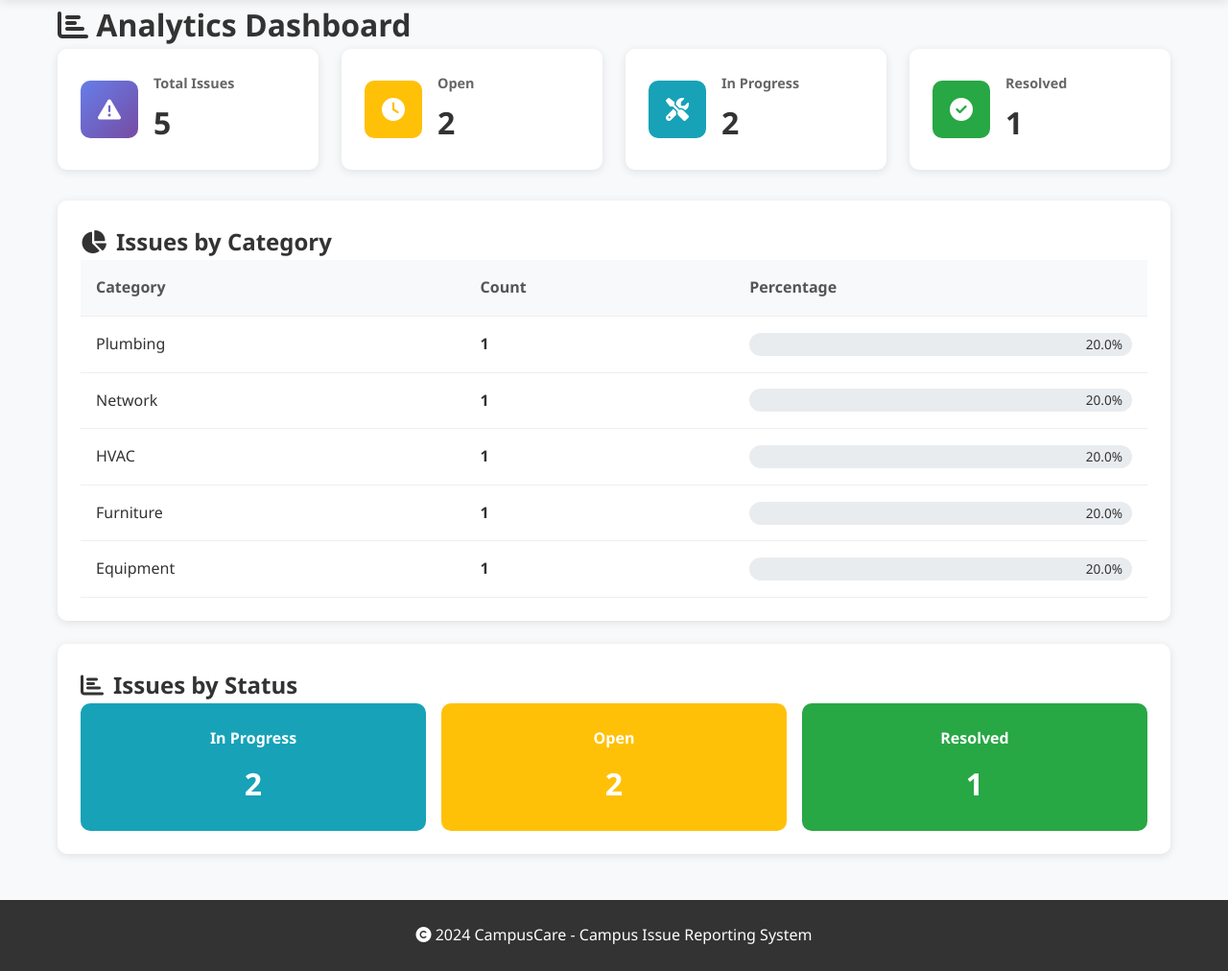
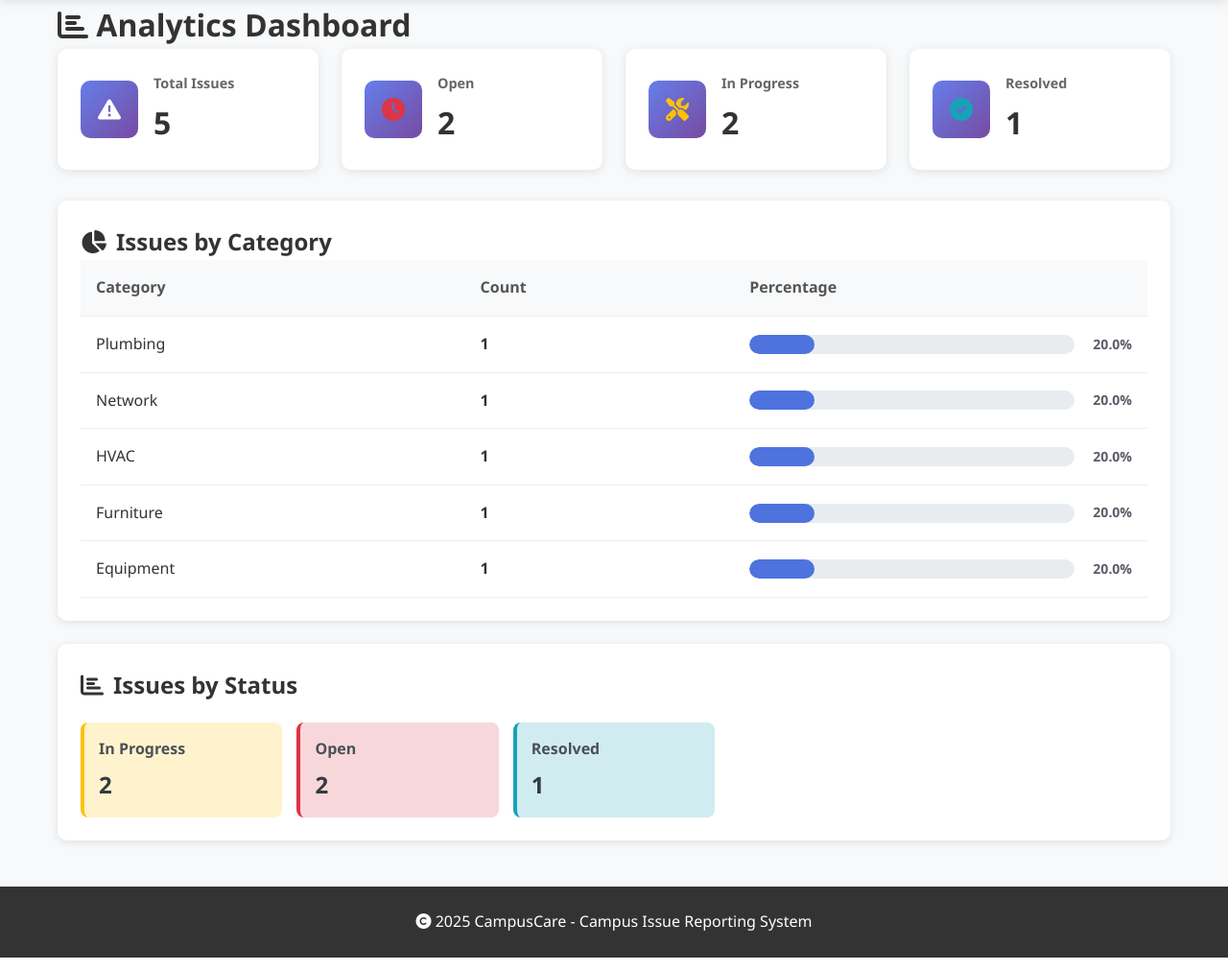
Before and after one commit to coderyn/CampusCare, a Flask app: page /dashboard in a window 1280 px wide. Shown: the part 74-1086 px from the top of the page at 96% size. Run offline with Flask 3, Linux system fonts and the light colour scheme.

Commit message:
fixed percentage bar in dashboard

```diff
--- a/website/static/style.css
+++ b/website/static/style.css
@@ -144,27 +144,75 @@ main {
     font-size: 1.1rem;
 }
 
-/* Badges */
-.status-badge, .priority-badge, .category-tag {
-    display: inline-block;
-    padding: 0.25rem 0.75rem;
+.status-badge {
+    padding: 4px 12px;
     border-radius: 20px;
-    font-size: 0.85rem;
+    font-size: 12px;
     font-weight: 600;
+    text-transform: uppercase;
+    letter-spacing: 0.5px;
 }
 
-.status-open { background: #ffc107; color: #333; }
-.status-in-progress { background: #17a2b8; color: white; }
-.status-resolved { background: #28a745; color: white; }
+.status-badge.status-open {
+    background-color: #f8d7da;
+    color: #721c24;
+    border: 1px solid #f5c6cb;
+}
 
-.priority-low { background: #6c757d; color: white; }
-.priority-medium { background: #ffc107; color: #333; }
-.priority-high { background: #fd7e14; color: white; }
-.priority-critical { background: #dc3545; color: white; }
+.status-badge.status-in-progress {
+    background-color: #e6a700;  /* Darker yellow for better contrast */
+    color: #fff;                /* White text for better readability */
+    border: 1px solid #d39e00;
+}
 
+.status-badge.status-resolved {
+    background-color: #d1ecf1;
+    color: #0c5460;
+    border: 1px solid #bee5eb;
+}
+
+.status-badge.status-closed {
+    background-color: #d4edda;
+    color: #155724;
+    border: 1px solid #c3e6cb;
+}
+
+/* Priority badge styles */
+.priority-badge {
+    padding: 4px 12px;
+    border-radius: 20px;
+    font-size: 12px;
+    font-weight: 600;
+    text-transform: uppercase;
+    letter-spacing: 0.5px;
+}
+
+.priority-badge.priority-high {
+    background-color: #f8d7da;
+    color: #721c24;
+    border: 1px solid #f5c6cb;
+}
+
+.priority-badge.priority-medium {
+    background-color: #fff3cd;
+    color: #856404;
+    border: 1px solid #ffeaa7;
+}
+
+.priority-badge.priority-low {
+    background-color: #d1ecf1;
+    color: #0c5460;
+    border: 1px solid #bee5eb;
+}
+
+/* Category tag styles */
 .category-tag {
-    background: #e9ecef;
+    padding: 4px 10px;
+    background-color: #e9ecef;
     color: #495057;
+    border-radius: 4px;
+    font-size: 12px;
+    font-weight: 500;
 }
 
 /* Forms */
@@ -465,59 +513,88 @@ main {
     background-color: #f5f5f5;
 }
 
-/* Progress bars */
+/* Progress Bar Styles */
 .progress-container {
-    position: relative;
+    display: flex;
+    align-items: center;
+    gap: 10px;
 }
 
 .progress-bar {
-    height: 24px;
-    background: #e9ecef;
-    border-radius: 12px;
+    flex-grow: 1;
+    height: 20px;
+    background-color: #e9ecef;
+    border-radius: 10px;
     overflow: hidden;
     position: relative;
 }
 
 .progress-fill {
     height: 100%;
-    background: linear-gradient(90deg, #4CAF50, #8BC34A);
+    background-color: #4e73df;
+    border-radius: 10px;
+    min-width: 0;
     transition: width 0.3s ease;
-    width: 0%; /* Will be set by JavaScript */
 }
 
 .progress-label {
-    position: absolute;
-    right: 10px;
-    top: 50%;
-    transform: translateY(-50%);
-    font-size: 0.85rem;
-    color: #333;
-    font-weight: 500;
-    z-index: 1;
+    min-width: 50px;
+    text-align: right;
+    font-size: 14px;
+    font-weight: 600;
+    color: #5a5c69;
 }
 
-/* Status grid */
+/* Status card colors */
+.status-open {
+    background-color: #f8d7da;
+    border-left: 4px solid #dc3545;
+}
+
+.status-in-progress {
+    background-color: #fff3cd;
+    border-left: 4px solid #ffc107;
+}
+
+.status-resolved {
+    background-color: #d1ecf1;
+    border-left: 4px solid #17a2b8;
+}
+
+.status-unknown {
+    background-color: #e2e3e5;
+    border-left: 4px solid #6c757d;
+}
+
+/* Status grid layout */
 .status-grid {
     display: grid;
-    grid-template-columns: repeat(auto-fit, minmax(150px, 1fr));
-    gap: 1rem;
+    grid-template-columns: repeat(auto-fill, minmax(200px, 1fr));
+    gap: 15px;
+    margin-top: 20px;
 }
 
 .status-card {
-    padding: 1.5rem;
-    border-radius: 10px;
-    color: white;
-    text-align: center;
+    padding: 15px;
+    border-radius: 8px;
+    transition: transform 0.2s;
 }
 
-.status-card h4 {
-    font-size: 1rem;
-    margin-bottom: 0.5rem;
+.status-card:hover {
+    transform: translateY(-2px);
+}
+
+.status-info h4 {
+    margin: 0 0 5px 0;
+    color: #495057;
+    font-size: 16px;
 }
 
 .status-count {
-    font-size: 2rem;
-    font-weight: bold;
+    margin: 0;
+    font-size: 24px;
+    font-weight: 700;
+    color: #343a40;
 }
 
 /* Empty state */
--- a/website/templates/base.html
+++ b/website/templates/base.html
@@ -53,7 +53,7 @@
     <!-- Footer -->
     <footer>
         <div class="container">
-            <p><i class="fas fa-copyright"></i> 2024 CampusCare - Campus Issue Reporting System</p>
+            <p><i class="fas fa-copyright"></i> 2025 CampusCare - Campus Issue Reporting System</p>
         </div>
     </footer>
 </body>
--- a/website/templates/dashboard.html
+++ b/website/templates/dashboard.html
@@ -20,8 +20,8 @@
     </div>
 
     <div class="stat-card">
-        <div class="stat-icon status-open">
-            <i class="fas fa-clock"></i>
+        <div class="stat-icon">
+            <i class="fas fa-clock open-icon"></i>
         </div>
         <div class="stat-info">
             <h3>Open</h3>
@@ -30,8 +30,8 @@
     </div>
 
     <div class="stat-card">
-        <div class="stat-icon status-in-progress">
-            <i class="fas fa-tools"></i>
+        <div class="stat-icon">
+            <i class="fas fa-tools in-progress-icon"></i>
         </div>
         <div class="stat-info">
             <h3>In Progress</h3>
@@ -40,8 +40,8 @@
     </div>
 
     <div class="stat-card">
-        <div class="stat-icon status-resolved">
-            <i class="fas fa-check-circle"></i>
+        <div class="stat-icon">
+            <i class="fas fa-check-circle resolved-icon"></i>
         </div>
         <div class="stat-info">
             <h3>Resolved</h3>
@@ -65,16 +65,16 @@
             </thead>
             <tbody>
                 {% for category, count in category_stats %}
+                {% set percentage = (count / total_issues * 100)|round(1) if total_issues > 0 else 0 %}
                 <tr>
                     <td>{{ category }}</td>
                     <td><strong>{{ count }}</strong></td>
                     <td>
-                        {% set percentage = (count / total_issues * 100)|round(1) if total_issues > 0 else 0 %}
                         <div class="progress-container">
                             <div class="progress-bar">
-                                <div class="progress-fill" data-width="{{ percentage }}"></div>
-                                <span class="progress-label">{{ percentage }}%</span>
+                                <div class="progress-fill" style="width: {{ percentage }}%;"></div>
                             </div>
+                            <span class="progress-label">{{ percentage }}%</span>
                         </div>
                     </td>
                 </tr>
@@ -105,4 +105,103 @@
     <p class="no-data">No status data available</p>
     {% endif %}
 </div>
+
+<style>
+/* Icon colors */
+.open-icon {
+    color: #dc3545; /* Red for Open */
+}
+
+.in-progress-icon {
+    color: #ffc107; /* Yellow for In Progress */
+}
+
+.resolved-icon {
+    color: #17a2b8; /* Teal for Resolved */
+}
+
+/* Progress Bar Styles */
+.progress-container {
+    display: flex;
+    align-items: center;
+    gap: 10px;
+}
+
+.progress-bar {
+    flex-grow: 1;
+    height: 20px;
+    background-color: #e9ecef;
+    border-radius: 10px;
+    overflow: hidden;
+    position: relative;
+}
+
+.progress-fill {
+    height: 100%;
+    background-color: #4e73df;
+    border-radius: 10px;
+    min-width: 0;
+    transition: width 0.3s ease;
+}
+
+.progress-label {
+    min-width: 50px;
+    text-align: right;
+    font-size: 14px;
+    font-weight: 600;
+    color: #5a5c69;
+}
+
+/* Status card colors */
+.status-open {
+    background-color: #f8d7da;
+    border-left: 4px solid #dc3545;
+}
+
+.status-in-progress {
+    background-color: #fff3cd;
+    border-left: 4px solid #ffc107;
+}
+
+.status-resolved {
+    background-color: #d1ecf1;
+    border-left: 4px solid #17a2b8;
+}
+
+.status-unknown {
+    background-color: #e2e3e5;
+    border-left: 4px solid #6c757d;
+}
+
+/* Status grid layout */
+.status-grid {
+    display: grid;
+    grid-template-columns: repeat(auto-fill, minmax(200px, 1fr));
+    gap: 15px;
+    margin-top: 20px;
+}
+
+.status-card {
+    padding: 15px;
+    border-radius: 8px;
+    transition: transform 0.2s;
+}
+
+.status-card:hover {
+    transform: translateY(-2px);
+}
+
+.status-info h4 {
+    margin: 0 0 5px 0;
+    color: #495057;
+    font-size: 16px;
+}
+
+.status-count {
+    margin: 0;
+    font-size: 24px;
+    font-weight: 700;
+    color: #343a40;
+}
+</style>
 {% endblock %}
--- a/website/templates/issue.html
+++ b/website/templates/issue.html
@@ -99,4 +99,9 @@
     </div>
     {% endif %}
 </div>
+
+<style>
+/* Improved status badge colors with better contrast */
+
+</style>
 {% endblock %}
```
